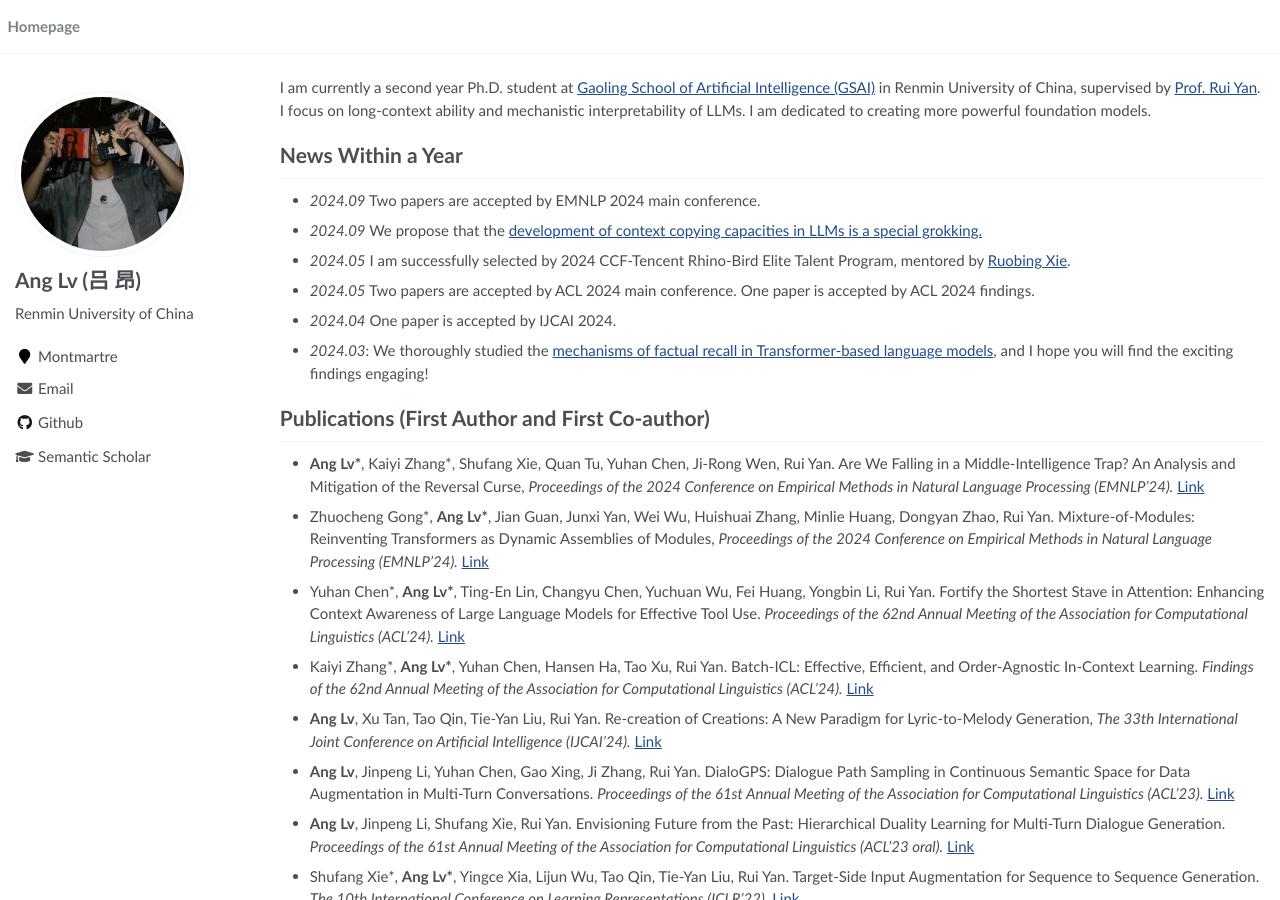
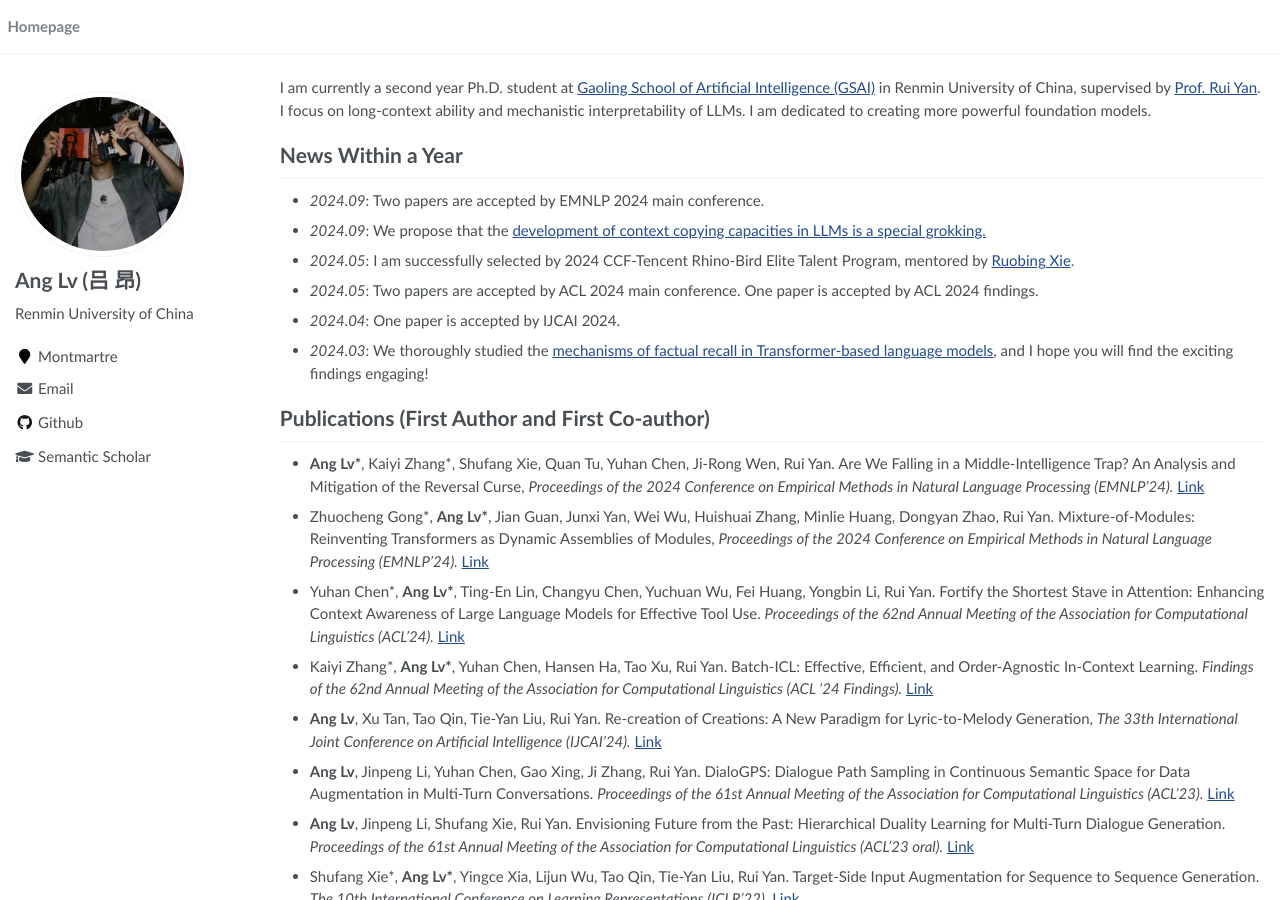
Before and after one commit to trestad/trestad.github.io, a Jekyll site: the page built from _pages/about.md, in a window 1280 px wide and 900 px high. Built offline with Jekyll 4.4.1, drawn with Linux system fonts in a browser that asks for light colours.

Commit message:
Update about.md

```diff
--- a/_pages/about.md
+++ b/_pages/about.md
@@ -14,15 +14,15 @@ I am currently a second year Ph.D. student at [Gaoling School of Artificial Inte
 
 # News Within a Year
 
-- *2024.09* Two papers are accepted by EMNLP 2024 main conference.
+- *2024.09*: Two papers are accepted by EMNLP 2024 main conference.
 
-- *2024.09* We propose that the [development of context copying capacities in LLMs is a special grokking.](https://arxiv.org/pdf/2409.09281)
+- *2024.09*: We propose that the [development of context copying capacities in LLMs is a special grokking.](https://arxiv.org/pdf/2409.09281)
 
-- *2024.05* I am successfully selected by 2024 CCF-Tencent Rhino-Bird Elite Talent Program, mentored by [Ruobing Xie](https://ruobingxie.github.io/).
+- *2024.05*: I am successfully selected by 2024 CCF-Tencent Rhino-Bird Elite Talent Program, mentored by [Ruobing Xie](https://ruobingxie.github.io/).
 
-- *2024.05* Two papers are accepted by ACL 2024 main conference. One paper is accepted by ACL 2024 findings.
+- *2024.05*: Two papers are accepted by ACL 2024 main conference. One paper is accepted by ACL 2024 findings.
 
-- *2024.04* One paper is accepted by IJCAI 2024.
+- *2024.04*: One paper is accepted by IJCAI 2024.
 
 - *2024.03*: We thoroughly studied the [mechanisms of factual recall in Transformer-based language models](https://arxiv.org/abs/2403.19521), and I hope you will find the exciting findings engaging!
 
@@ -34,7 +34,7 @@ I am currently a second year Ph.D. student at [Gaoling School of Artificial Inte
 
 - Yuhan Chen\*, **Ang Lv\***, Ting-En Lin, Changyu Chen, Yuchuan Wu, Fei Huang, Yongbin Li, Rui Yan. Fortify the Shortest Stave in Attention: Enhancing Context Awareness of Large Language Models for Effective Tool Use. *Proceedings of the 62nd Annual Meeting of the Association for Computational Linguistics (ACL'24).* [Link](https://arxiv.org/abs/2312.04455)
 
-- Kaiyi Zhang\*, **Ang Lv\***, Yuhan Chen, Hansen Ha, Tao Xu, Rui Yan. Batch-ICL: Effective, Efficient, and Order-Agnostic In-Context Learning. *Findings of the 62nd Annual Meeting of the Association for Computational Linguistics (ACL'24).* [Link](https://arxiv.org/abs/2401.06469)
+- Kaiyi Zhang\*, **Ang Lv\***, Yuhan Chen, Hansen Ha, Tao Xu, Rui Yan. Batch-ICL: Effective, Efficient, and Order-Agnostic In-Context Learning. *Findings of the 62nd Annual Meeting of the Association for Computational Linguistics (ACL '24 Findings).* [Link](https://arxiv.org/abs/2401.06469)
 
 - **Ang Lv**, Xu Tan, Tao Qin, Tie-Yan Liu, Rui Yan. Re-creation of Creations: A New Paradigm for Lyric-to-Melody Generation, *The 33th International Joint Conference on Artificial Intelligence (IJCAI'24).* [Link](https://arxiv.org/abs/2208.05697)
 
```
